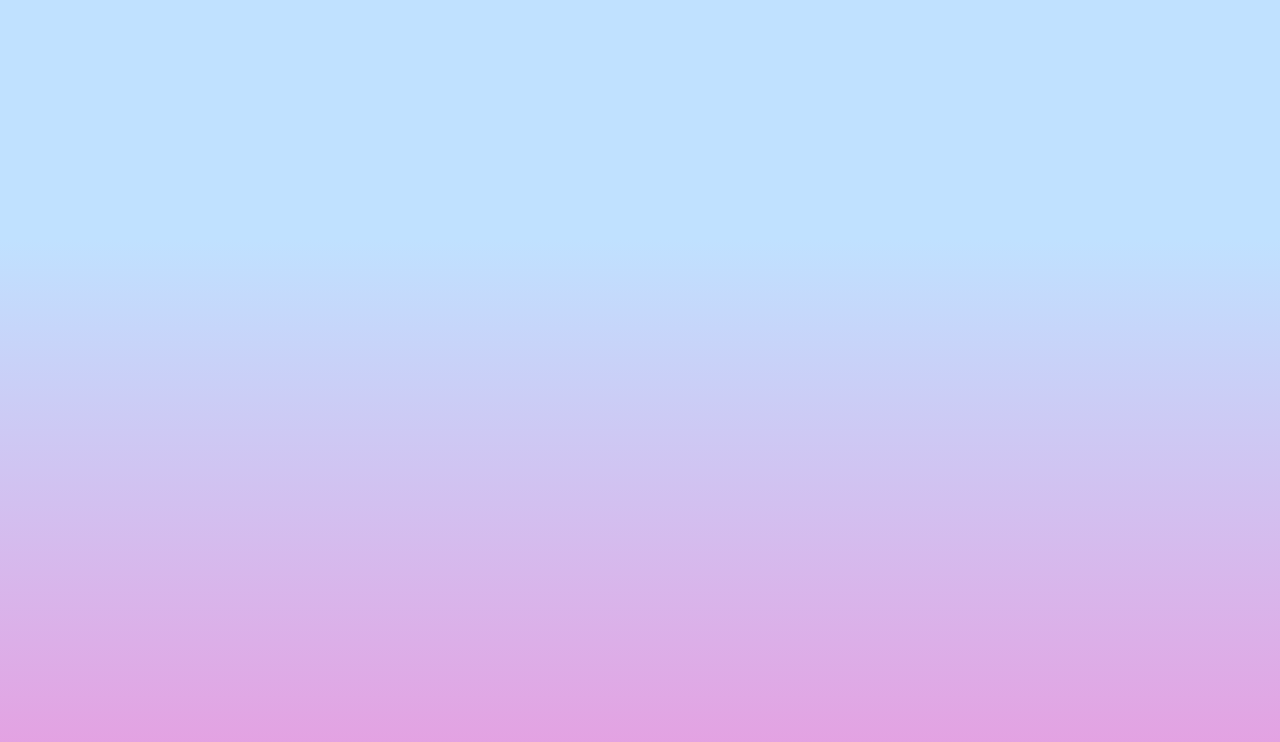
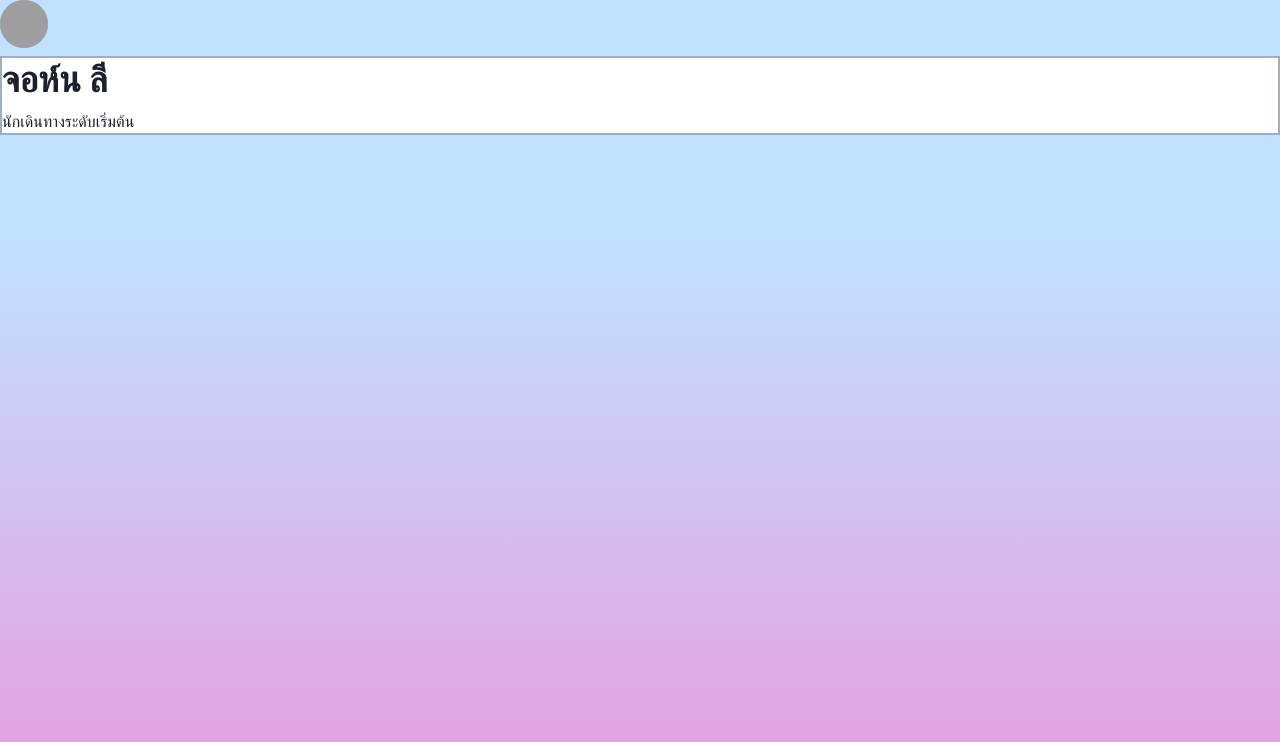
Before and after one commit to QuadieZ/andaman-traveller, a React (Create React App) app: page /profile in a window 1280 px wide. Shown: the top 742 px of the page. Built offline with nearby package versions, Linux system fonts and the light colour scheme; grey boxes are pictures that could not be loaded.

Commit message:
feat: profile page

```diff
--- a/src/App.js
+++ b/src/App.js
@@ -1,7 +1,7 @@
 import { Box } from "@chakra-ui/react";
 import { Route, Switch } from "react-router-dom";
 
-import { Home, Places } from "./pages";
+import { Home, Places, Profile } from "./pages";
 
 function App() {
   return (
@@ -9,6 +9,9 @@ function App() {
       <Switch>
         <Route exact path="/" component={Home} />
         <Route exact path="/places" component={Places} />
+        <Route exact path="/profile">
+          <Profile />
+        </Route>
       </Switch>
     </Box>
   );
--- a/src/pages/Home.js
+++ b/src/pages/Home.js
@@ -24,6 +24,7 @@ const Home = () => {
         Hello
       </Text>
       <Link to="/places">Place</Link>
+      <Link to="/profile">Home</Link>
       {places.map((el, i) => (
         <p key={i}>{el.name}</p>
       ))}
--- /dev/null
+++ b/src/pages/Profile.js
@@ -0,0 +1,24 @@
+import { Avatar, Heading, HStack, Stack, Text } from "@chakra-ui/react";
+
+const ProfileCard = ({ name, level }) => {
+  return (
+    <Stack>
+      <Avatar src="https://st2.depositphotos.com/1006318/5909/v/950/depositphotos_59094623-stock-illustration-female-avatar-woman.jpg" />
+      <Stack bgColor="white" border="2px" borderColor="gray.400">
+        <Heading>{name}</Heading>
+        <Text>นักเดินทางระดับ{level}</Text>
+      </Stack>
+    </Stack>
+  );
+};
+
+const Profile = () => {
+  console.log("hi");
+  return (
+    <>
+      <ProfileCard name="จอห์น ลี" level="เริ่มต้น" />
+    </>
+  );
+};
+
+export default Profile;
--- a/src/pages/index.js
+++ b/src/pages/index.js
@@ -1,2 +1,3 @@
 export { default as Home } from "./Home";
 export { default as Places } from "./Places";
+export { default as Profile } from "./Profile";
```
